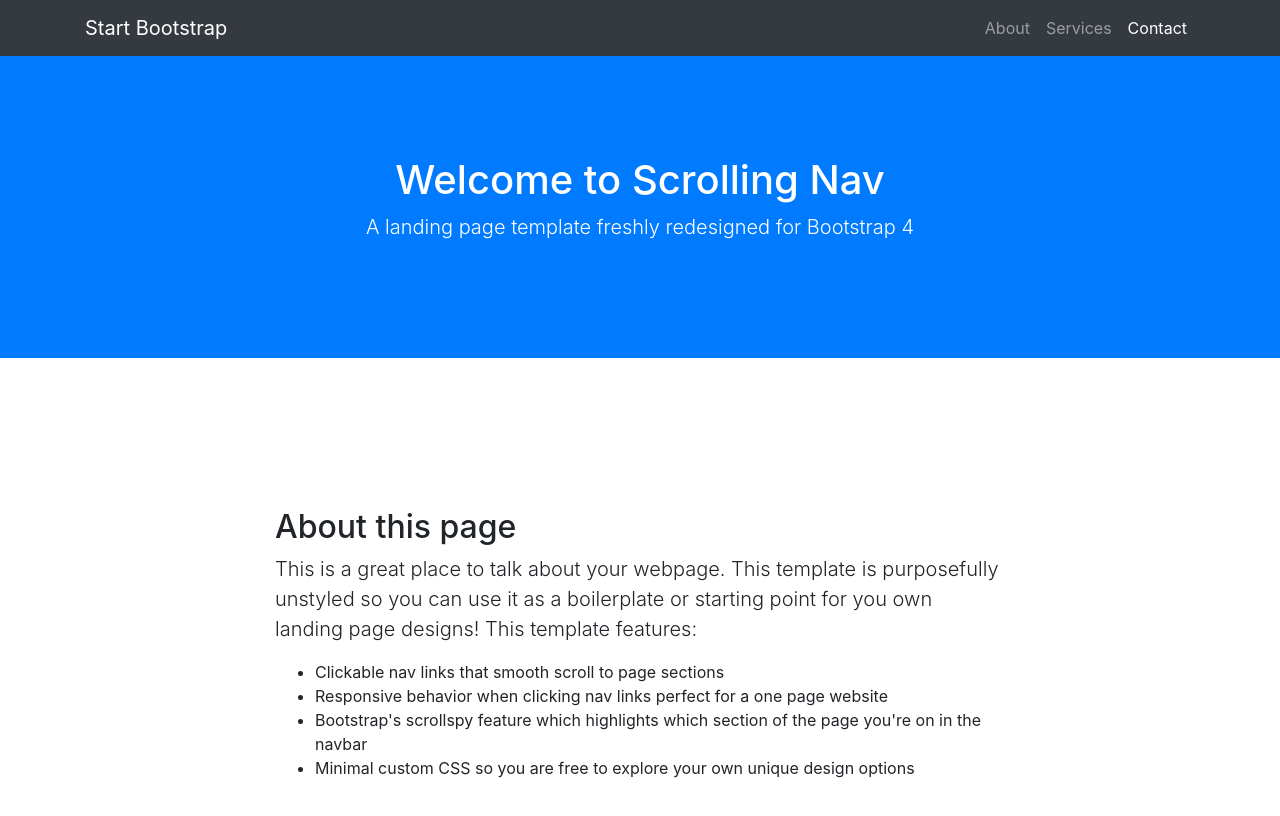
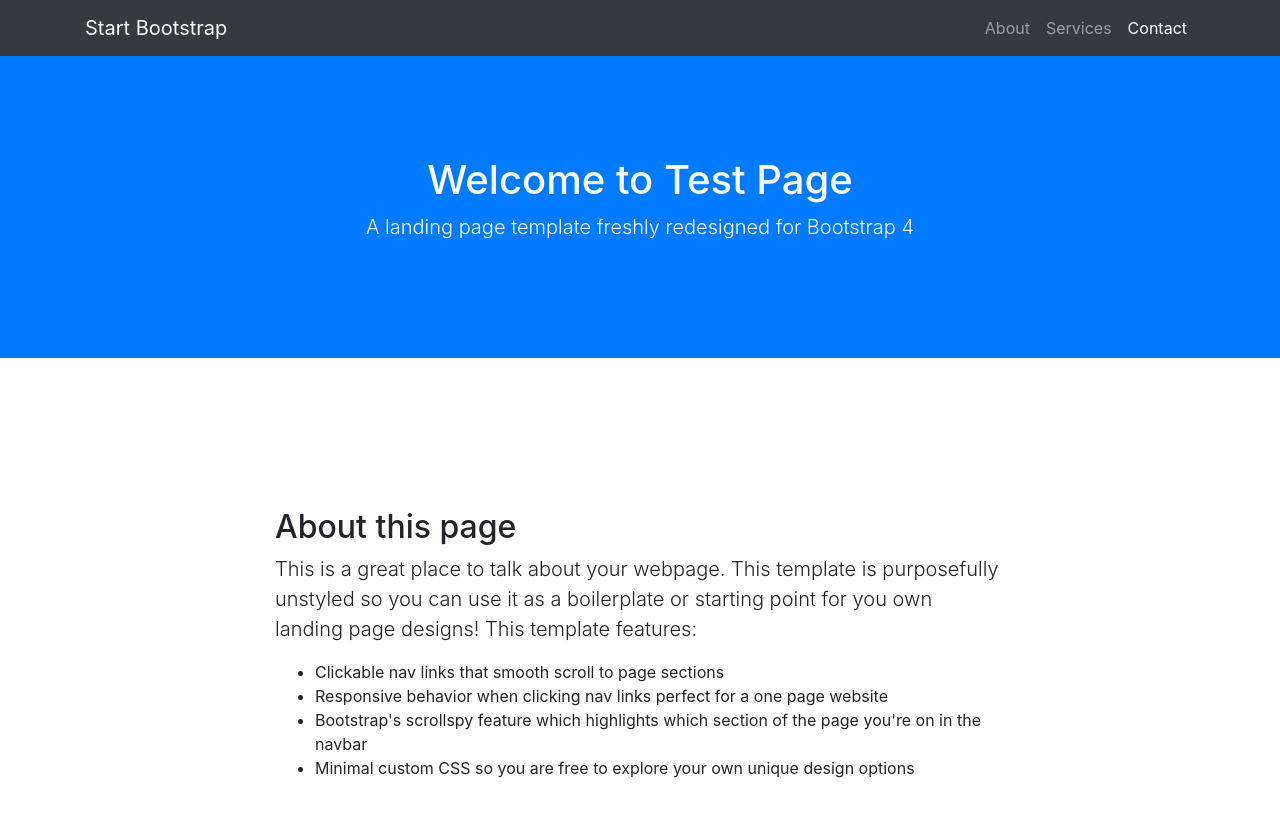
Before and after one commit to arsyadbruh/arsyadbruh.github.io, a website with bundled scripts: page index.html in a window 1280 px wide. Shown: the top 816 px of the page. Built offline with nearby package versions, Linux system fonts and the light colour scheme.

Commit message:
modified index > header

```diff
--- a/index.html
+++ b/index.html
@@ -45,7 +45,7 @@
 
   <header class="bg-primary text-white">
     <div class="container text-center">
-      <h1>Welcome to Scrolling Nav</h1>
+      <h1>Welcome to Test Page</h1>
       <p class="lead">A landing page template freshly redesigned for Bootstrap 4</p>
     </div>
   </header>
```
